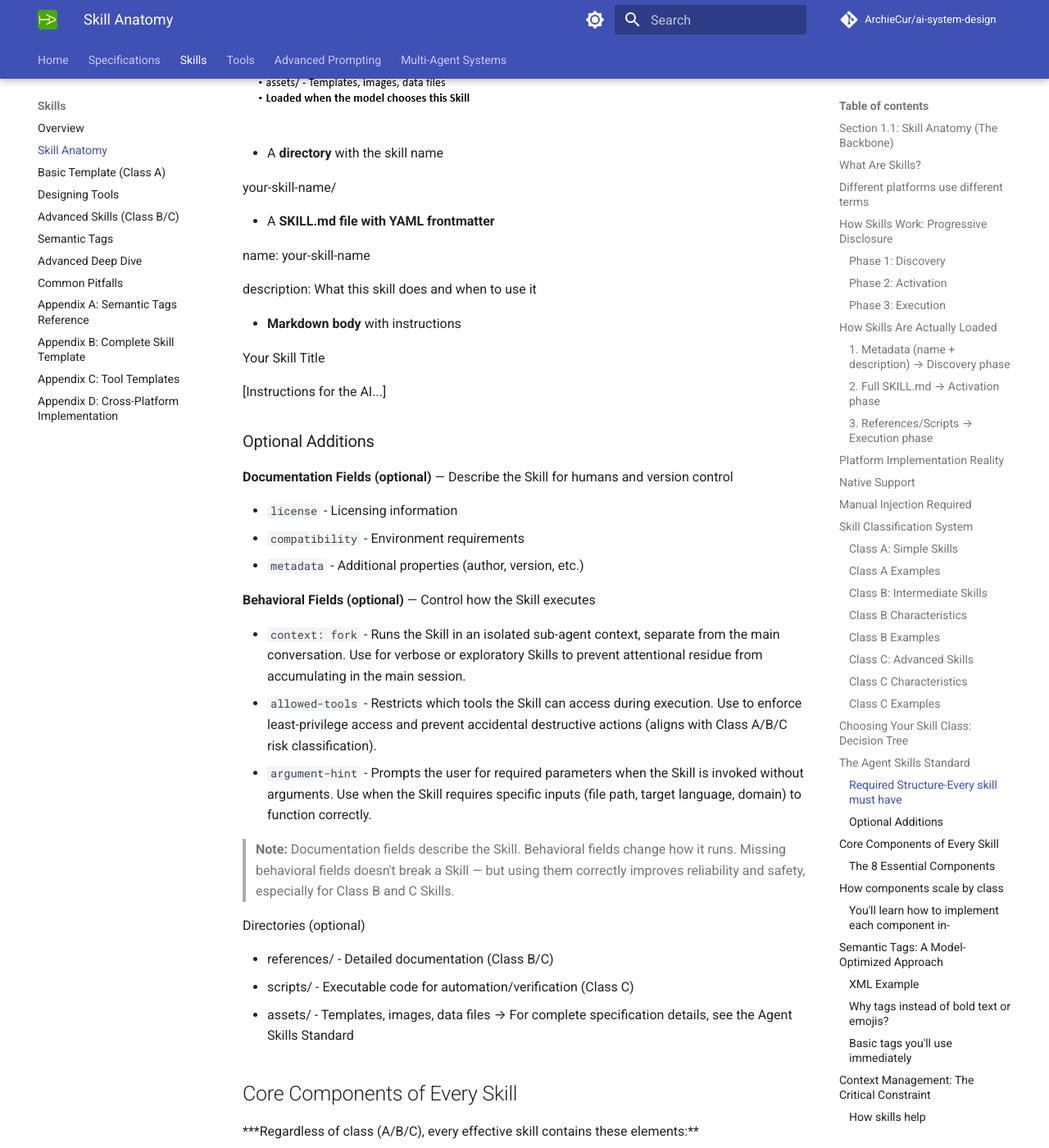
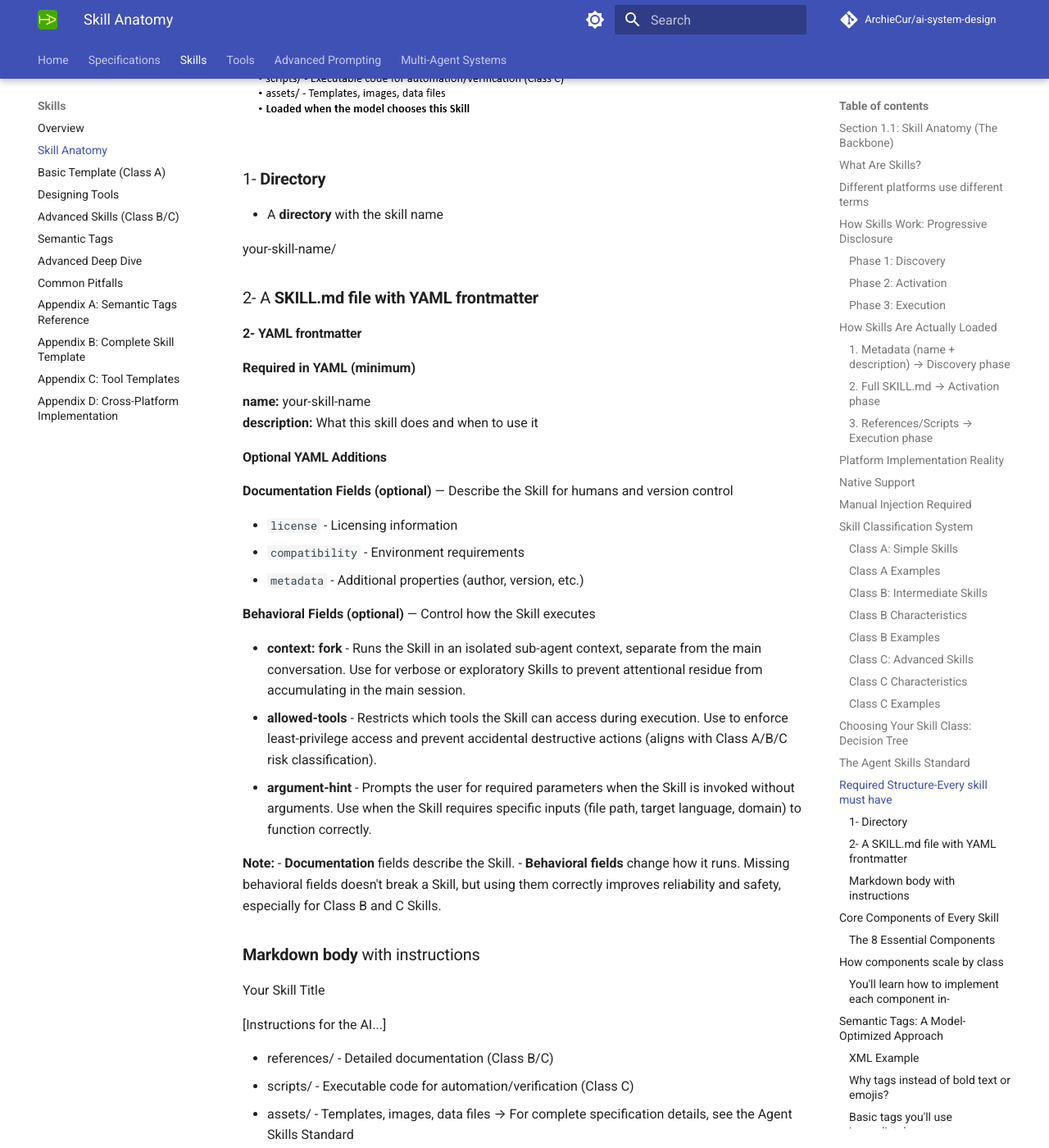
Before and after one commit to ArchieCur/ai-system-design, an MkDocs documentation site: the page built from docs/skills/Skills_1.1_Skill_Anatomy.md, in a window 1280 px wide and 1400 px high, scrolled down 6619 px. Shown: the whole window at 82% size. Built offline with MkDocs 1.6.1 and Material for MkDocs 9.7.7, drawn with Linux system fonts in a browser that asks for light colours; comment, search, counter and statistics services are not loaded.

Commit message:
Update Skills_1.1_Skill_Anatomy.md

```diff
--- a/docs/skills/Skills_1.1_Skill_Anatomy.md
+++ b/docs/skills/Skills_1.1_Skill_Anatomy.md
@@ -182,27 +182,26 @@
 Skills follow an open standard that works across platforms (Anthropic, OpenAI, Google, and others). Agent Skills are folders of instructions, scripts, and resources that agents can discover and use to do things more accurately and efficiently. Agent Skills open standard represents a significant advancement in AI technology, providing a framework for enhanced functionality, interoperability, and enterprise management in AI applications.
 <https://agentskills.io/home>
 
-### Required Structure-**Every skill must have**
+## Required Structure-**Every skill must have**
 
 ![Required Skill Structure](../assets/Required_Skill_Structure.png)
 
+
+### 1- **Directory**
 - A **directory** with the skill name
 
 your-skill-name/
 
-- A **SKILL.md file with YAML frontmatter**
+### 2- A **SKILL.md file with YAML frontmatter**
 
-name: your-skill-name
+#### 2- YAML frontmatter
 
-description: What this skill does and when to use it
+**Required in YAML (minimum)**
 
-- **Markdown body** with instructions
+**name:** your-skill-name
+**description:** What this skill does and when to use it
 
-Your Skill Title
-
-[Instructions for the AI...]
-
-### Optional Additions
+#### Optional YAML Additions
 
 **Documentation Fields (optional)** — Describe the Skill for humans and version control
 
@@ -212,13 +211,25 @@
 
 **Behavioral Fields (optional)** — Control how the Skill executes
 
-- `context: fork` - Runs the Skill in an isolated sub-agent context, separate from the main conversation. Use for verbose or exploratory Skills to prevent attentional residue from accumulating in the main session.
-- `allowed-tools` - Restricts which tools the Skill can access during execution. Use to enforce least-privilege access and prevent accidental destructive actions (aligns with Class A/B/C risk classification).
-- `argument-hint` - Prompts the user for required parameters when the Skill is invoked without arguments. Use when the Skill requires specific inputs (file path, target language, domain) to function correctly.
+- **context: fork** - Runs the Skill in an isolated sub-agent context, separate from the main conversation.
+  Use for verbose or exploratory Skills to prevent attentional residue from accumulating in the main session.
+- **allowed-tools** - Restricts which tools the Skill can access during execution. Use to enforce least-privilege
+  access and prevent accidental destructive actions (aligns with Class A/B/C risk classification).
+- **argument-hint** - Prompts the user for required parameters when the Skill is invoked without arguments.
+  Use when the Skill requires specific inputs (file path, target language, domain) to function correctly.
 
-> **Note:** Documentation fields describe the Skill. Behavioral fields change how it runs. Missing behavioral fields doesn't break a Skill — but using them correctly improves reliability and safety, especially for Class B and C Skills.
+ **Note:**
+ - **Documentation** fields describe the Skill.
+ - **Behavioral fields** change how it runs. Missing behavioral fields doesn't break a Skill,
+   but using them correctly improves reliability and safety, especially for Class B and C Skills.
 
-Directories (optional)
+### **Markdown body** with instructions
+
+Your Skill Title
+
+[Instructions for the AI...]
+
+
 
 - references/ - Detailed documentation (Class B/C)
 - scripts/ - Executable code for automation/verification (Class C)
```
